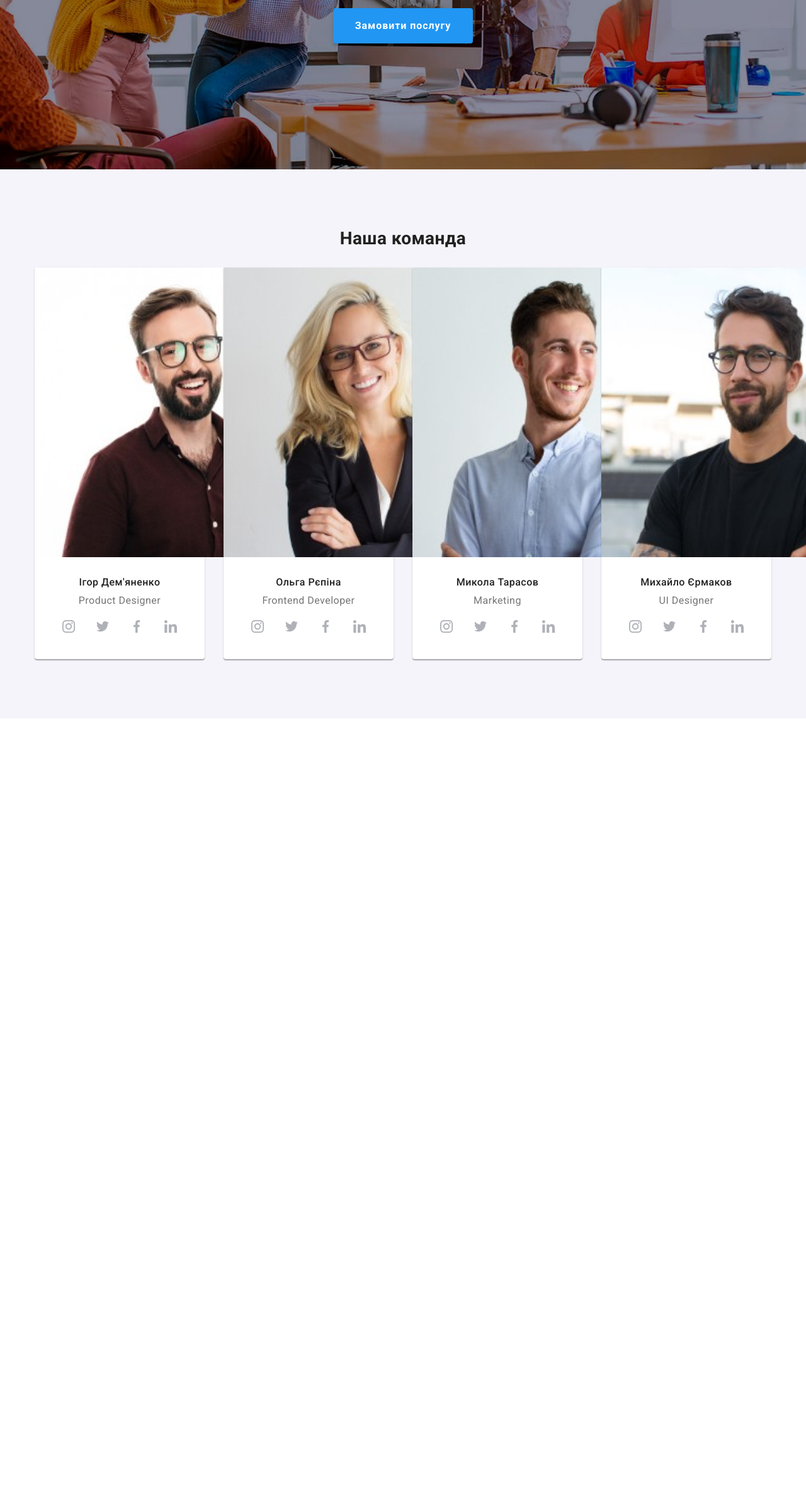
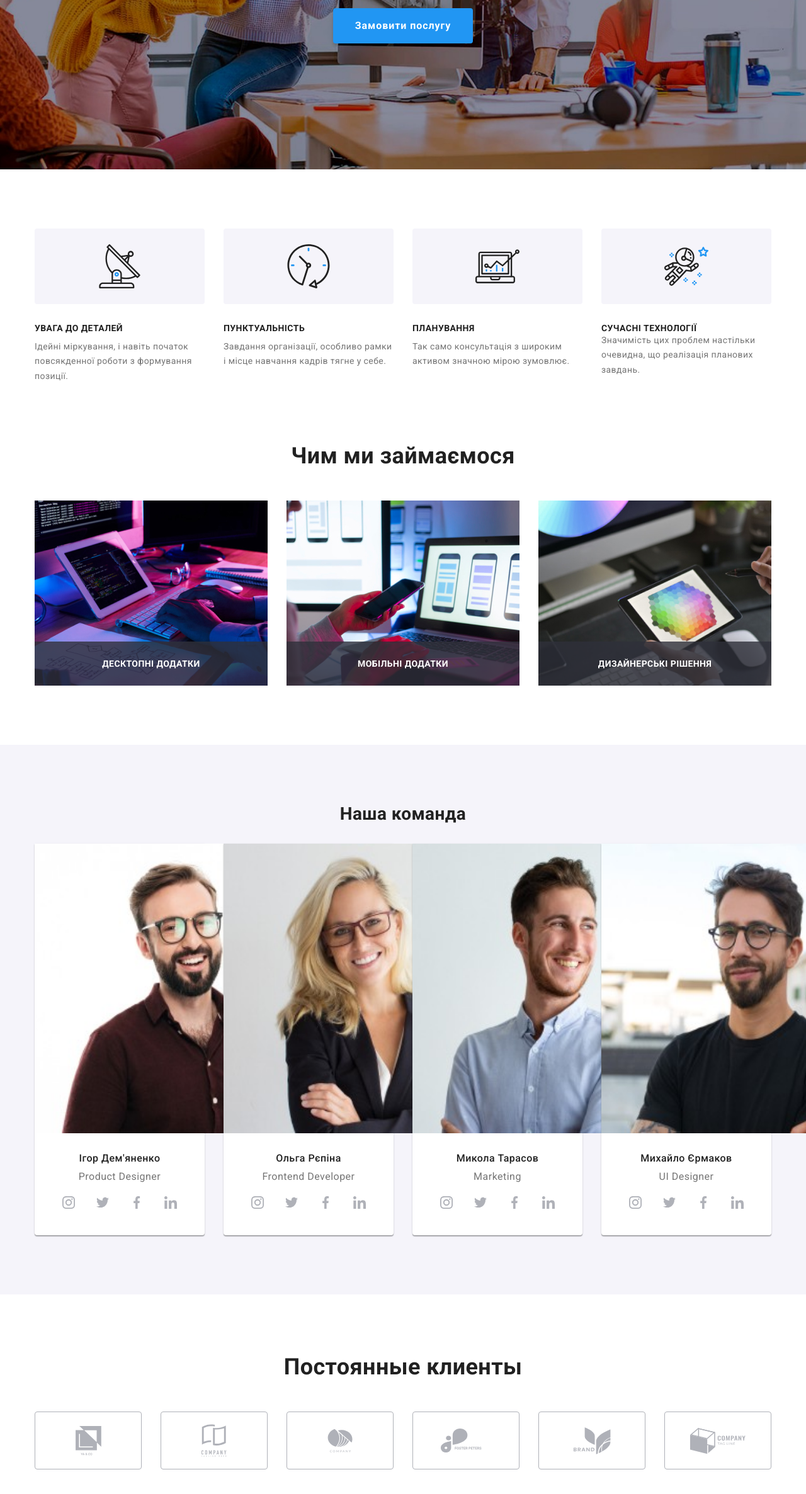
Before and after one commit to EllaHonchar/goit-markup-hw-08, a plain HTML site: page index.html in a window 1280 px wide. Shown: the part 337-2710 px from the top of the page at 63% size. Before the commit the page ends 1478 px from the top, so only its background shows below. Drawn offline with nearby package versions, Linux system fonts and the light colour scheme; a script that the page names is missing.

Commit message:
header/footer none

```diff
--- a/index.html
+++ b/index.html
@@ -70,7 +70,7 @@
       </section>
 
       <!--особливості-->
- <!-- <section class="section feature">
+ <section class="section feature">
         <div class="container">
           <h2 hidden class="visually-hidden">Особливості</h2>
           <ul class="feature-list">
@@ -123,10 +123,10 @@
             </li>
           </ul>
         </div>
-      </section>  -->
+      </section>
 
        <!-- чим ми займаємося  -->
-      <!-- <section class="section activities">
+     <section class="section activities">
         <div class="container">
           <h2 class="activities__title">Чим ми займаємося</h2>
           <ul class="activities__list">
@@ -162,7 +162,7 @@
             </li>
           </ul>
         </div>
-      </section>  -->
+      </section>
 
       <!--наша команда-->
       <section class="section team">
@@ -187,7 +187,7 @@
                 alt="designer"
               />
 
-              <!-- <picture>
+               <picture>
                 <!-- desktop -->
                 <source
                   media="(min-width: 1200px)"
@@ -537,7 +537,7 @@
 
 
       <!-- CLIENTS -->
-      <!-- <section class="section clients">
+  <section class="section clients">
         <div class="container">
           <h2 class="clients-title">Постоянные клиенты</h2>
           <ul class="clients-list">
@@ -579,7 +579,7 @@
             </li>
           </ul>
         </div>
-      </section> -->
+      </section>
   </main>
 
     <!--підвал-->
```
